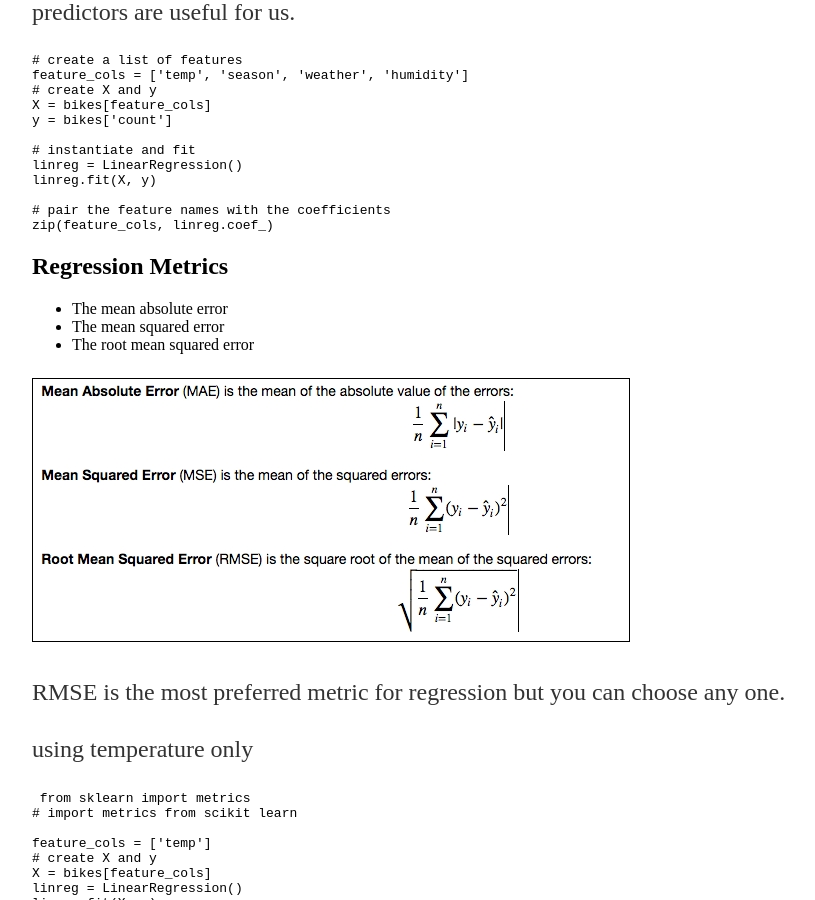
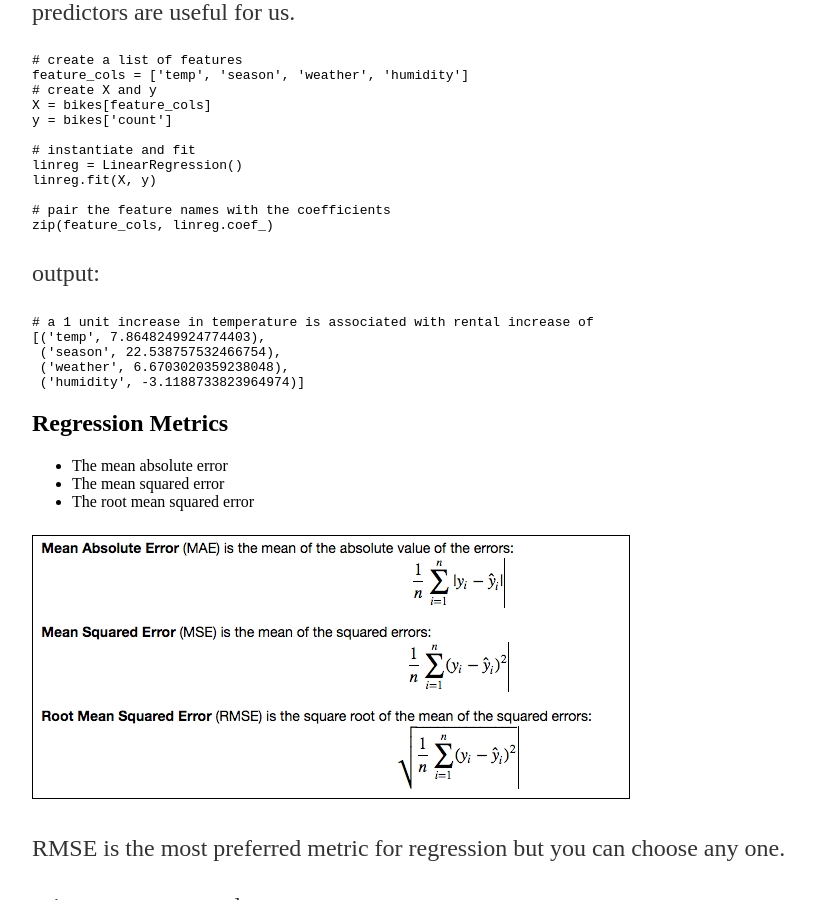
Before and after one commit to summii/summii.github.io, a Jekyll site: the page built from _posts/2018-04-13-linear-regression-gentle-introduction.md, in a window 1280 px wide and 900 px high, scrolled down 2647 px. Shown: the whole window, without its empty margins (160-975 px from the left). Built offline with Jekyll 4.4.1, drawn with Linux system fonts in a browser that asks for light colours.

Commit message:
Update 2018-04-13-linear-regression-gentle-introduction.md

````diff
--- a/_posts/2018-04-13-linear-regression-gentle-introduction.md
+++ b/_posts/2018-04-13-linear-regression-gentle-introduction.md
@@ -107,6 +107,15 @@ linreg.fit(X, y)
 zip(feature_cols, linreg.coef_)
 ```
 
+output:
+```python
+# a 1 unit increase in temperature is associated with rental increase of
+[('temp', 7.8648249924774403),
+ ('season', 22.538757532466754),
+ ('weather', 6.6703020359238048),
+ ('humidity', -3.1188733823964974)]
+```
+
 
 
 ## Regression Metrics
````
